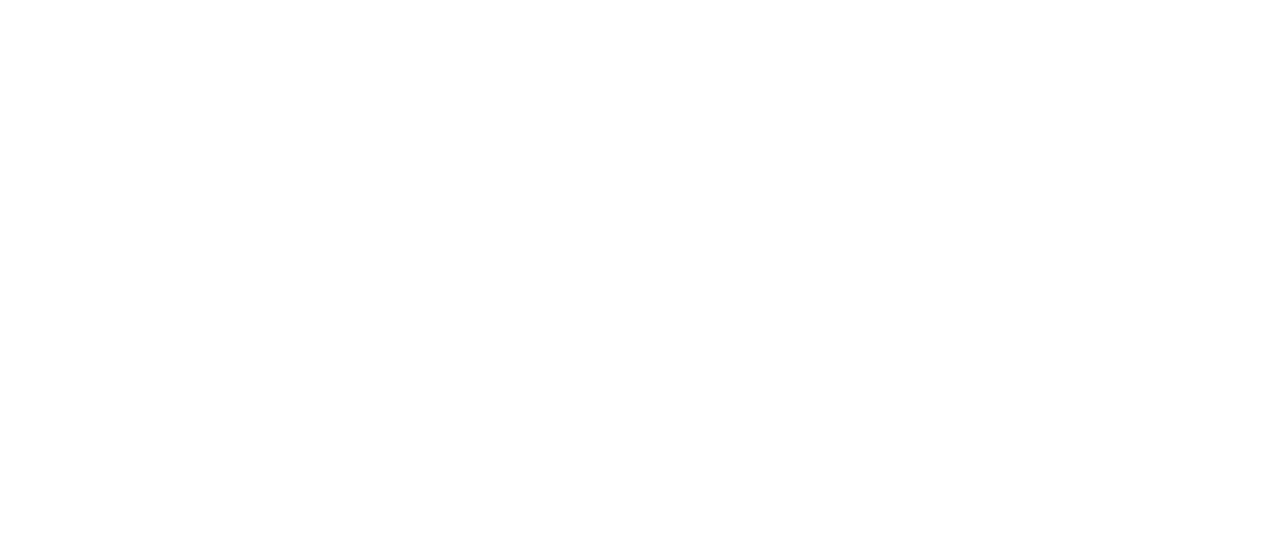
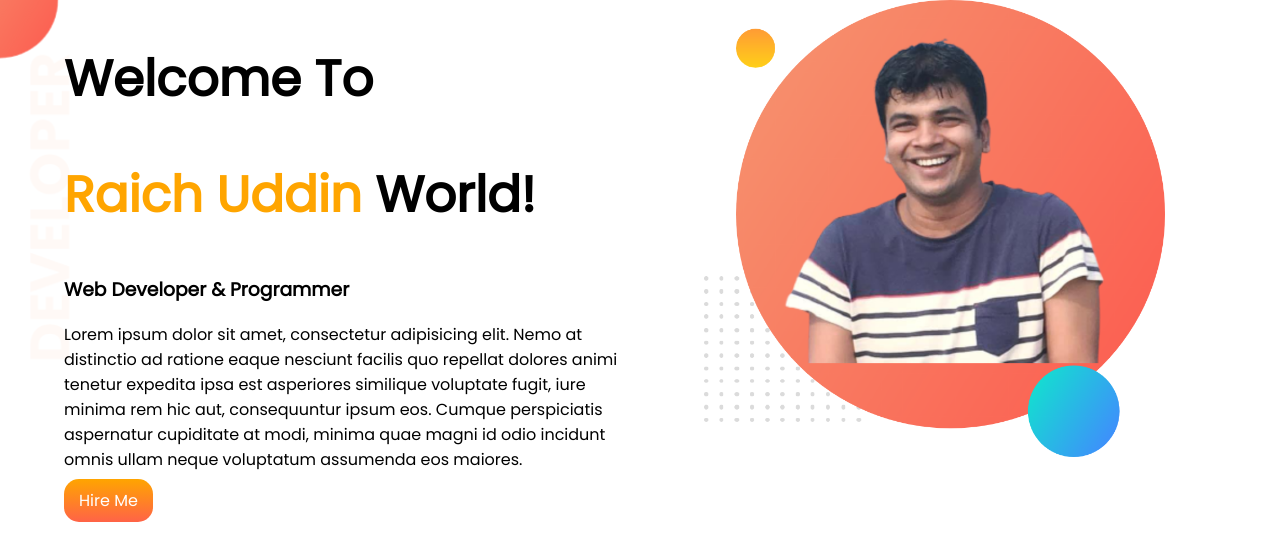
Before and after one commit to RaichUddin/dev-portfolio, a plain HTML site: page index.html in a window 1280 px wide. Drawn offline with Linux system fonts and the light colour scheme.

Commit message:
top-banner

```diff
--- a/index.html
+++ b/index.html
@@ -1,13 +1,39 @@
 <!DOCTYPE html>
 <html lang="en">
+
 <head>
     <meta charset="UTF-8">
     <meta http-equiv="X-UA-Compatible" content="IE=edge">
     <meta name="viewport" content="width=device-width, initial-scale=1.0">
     <title>personal portfolio</title>
+    <link rel="preconnect" href="https://fonts.googleapis.com">
+    <link rel="preconnect" href="https://fonts.gstatic.com" crossorigin>
+    <link href="https://fonts.googleapis.com/css2?family=Poppins&display=swap" rel="stylesheet">
     <link rel="stylesheet" href="style.css">
 </head>
+
 <body>
+    <section class="top-ban">
+        <div class="mamun">
+            <h1>Welcome To</h1>
+            <h1><span class="orange-color">Raich Uddin</span> World!</h1>
+            <h3>Web Developer & Programmer</h3>
+            <p>
+                Lorem ipsum dolor sit amet, consectetur adipisicing elit. Nemo at distinctio ad ratione eaque nesciunt
+                facilis quo repellat dolores animi tenetur expedita ipsa est asperiores similique voluptate fugit, iure
+                minima rem hic aut, consequuntur ipsum eos. Cumque perspiciatis aspernatur cupiditate at modi, minima
+                quae
+                magni id odio incidunt omnis ullam neque voluptatum assumenda eos maiores.
+            </p>
+            <a class="link-button" href="">Hire Me</a>
+        </div>
+        <div class="mamun">
+            <img src="my-bg1.png" alt="">
+        </div>
+    </section>
+
+
 
 </body>
+
 </html>
--- a/style.css
+++ b/style.css
@@ -0,0 +1,33 @@
+body{
+    font-family: 'Poppins', sans-serif;
+    margin: 0;
+}
+h1{
+    font-size: 50px;
+}
+
+.orange-color{
+    color: orange;
+}
+section{
+    display: flex;
+}
+.mamun{
+    width: 50%;
+    padding-left: 5%;
+
+}
+.link-button{
+    text-decoration: none;
+    background-image: linear-gradient(orange, tomato);
+    padding: 10px 15px;
+    color: white;
+    border-radius: 15px;
+}
+.mamun img{
+    width: 80%;
+}
+.top-ban{
+    background-image: url(top-banner.png);
+    background-repeat: no-repeat;
+}
```
Also changed, not shown: dream-bg.png (added), exp-bg.png (added), my-bg.png (added), my-bg1.png (added), my-bg2.png (added), top-banner.png (added).
